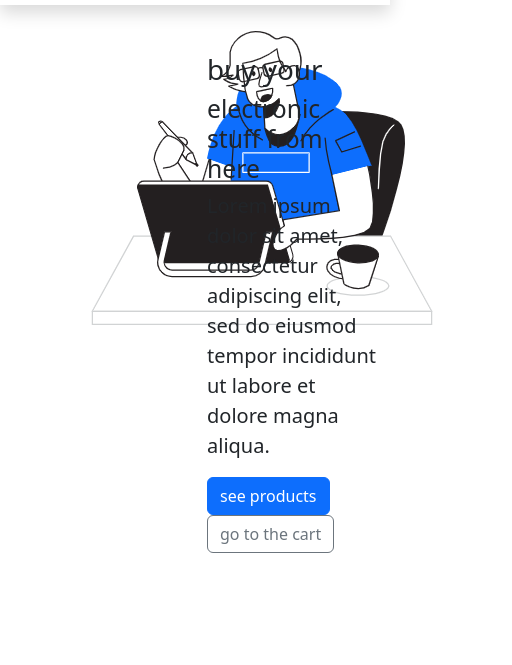
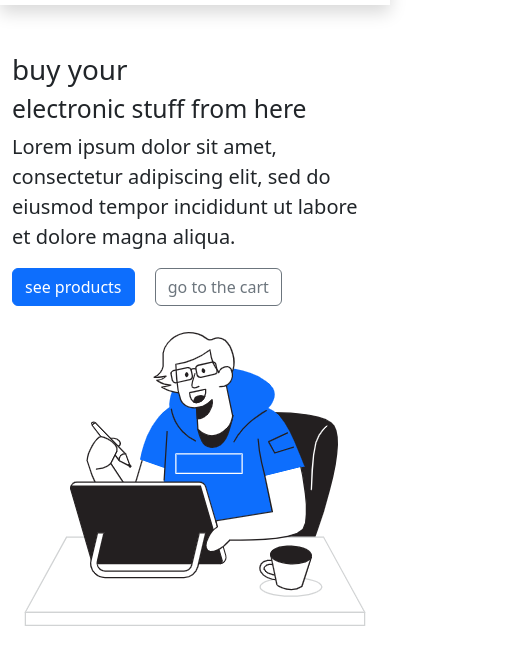
Before and after one commit to faran1385/bootsrap, a plain HTML site: page index.html in a window 390 px wide. Shown: the part 51-716 px from the top of the page, 512 px wide, since content can reach past the window. Drawn offline with nearby package versions, Linux system fonts and the light colour scheme.

Commit message:
add the responsive mode for the header

```diff
--- a/index.html
+++ b/index.html
@@ -45,10 +45,7 @@
 </div>
 <div class="container">
     <div class="row">
-        <div class="col-6">
-            <img src="img/img_1.png" />
-        </div>
-        <div class="col-6">
+        <div class="col-md-6">
             <h1 class="mt-5">buy your</h1>
             <h2 class="">electronic stuff from here</h2>
             <p class="lead">Lorem ipsum dolor sit amet, consectetur adipiscing elit, sed do eiusmod tempor incididunt ut labore et dolore magna aliqua.</p>
@@ -57,6 +54,9 @@
                 <button class="btn btn-outline-secondary">go to the cart</button>
             </div>
         </div>
+        <div class="col-md-6 d-flex justify-content-center ">
+            <img src="img/img_1.png" />
+        </div>
     </div>
 </div>
 <script src="./script.js"></script>
```
